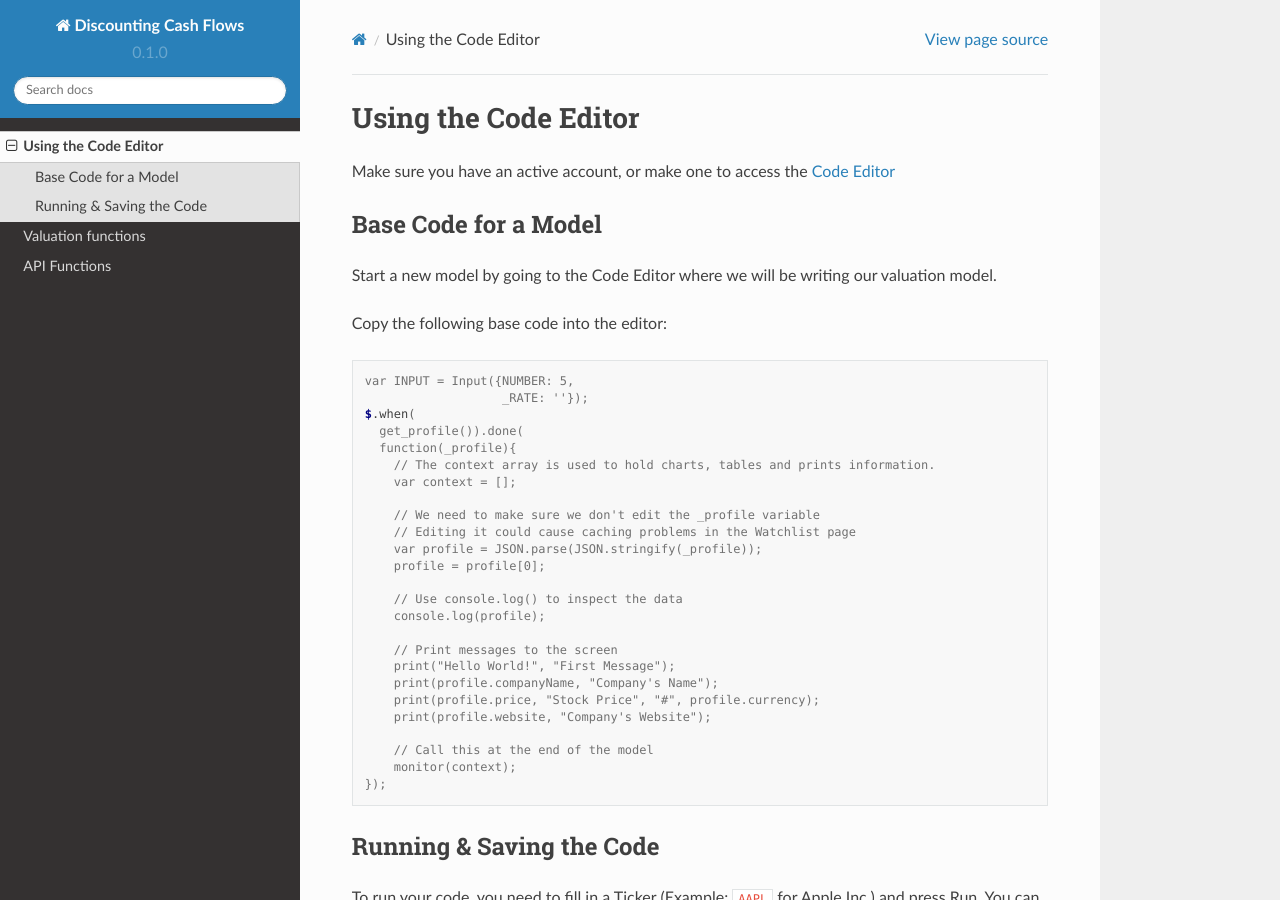
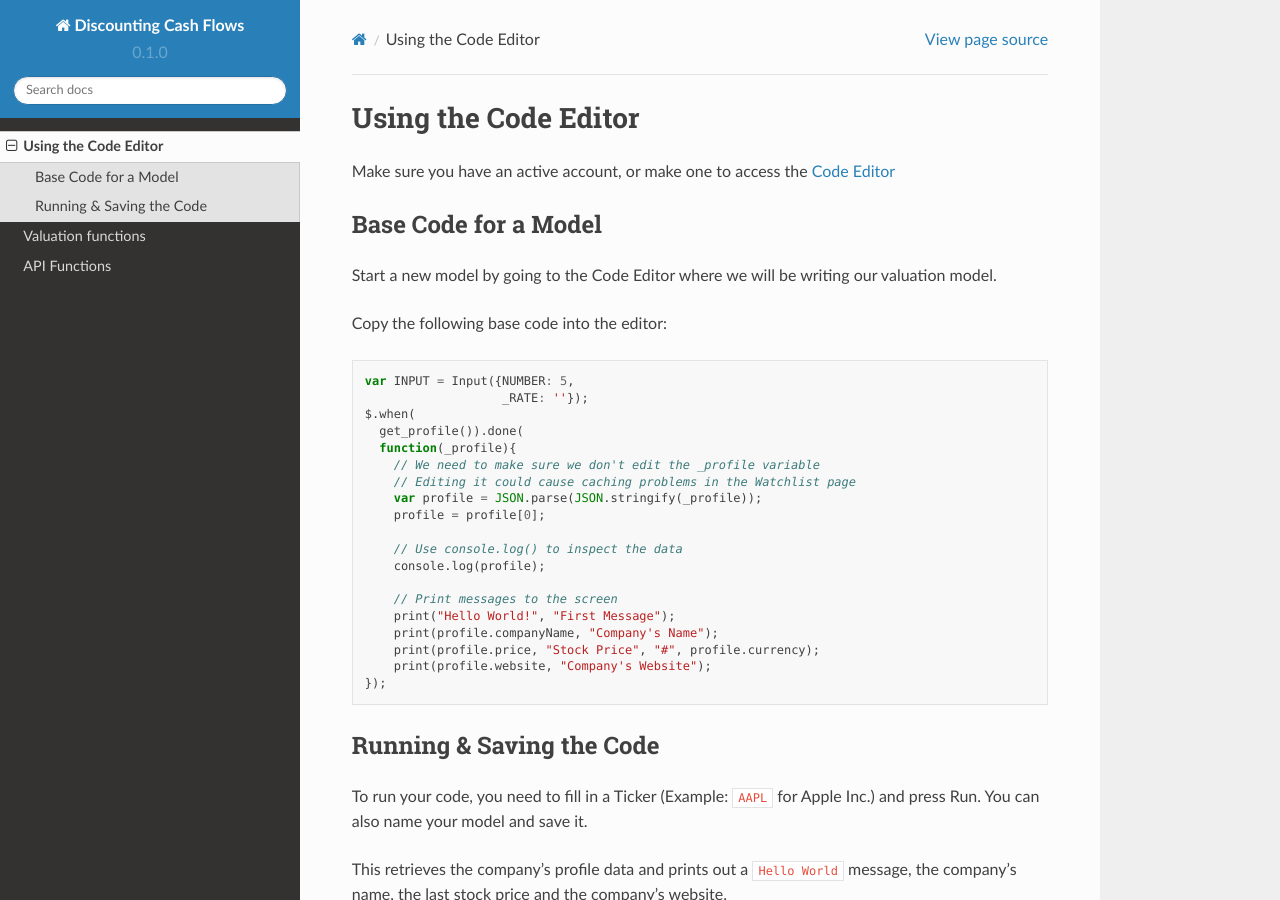
Before and after one commit to DiscountingCashFlows/readthedocs, a Sphinx documentation site: the page built from docs/source/usage.rst, in a window 1280 px wide and 900 px high. Built offline with Sphinx 7.4.7 and the Read the Docs theme 2.0.0, drawn with Linux system fonts in a browser that asks for light colours.

Commit message:
Update usage.rst

```diff
--- a/docs/source/usage.rst
+++ b/docs/source/usage.rst
@@ -12,16 +12,13 @@ Start a new model by going to the Code Editor where we will be writing our valua
 
 Copy the following base code into the editor:
 
-.. code-block:: console
+.. code-block:: javascript
 
   var INPUT = Input({NUMBER: 5,
                      _RATE: ''});
   $.when(
     get_profile()).done(
     function(_profile){
-      // The context array is used to hold charts, tables and prints information.
-      var context = [];
-
       // We need to make sure we don't edit the _profile variable
       // Editing it could cause caching problems in the Watchlist page
       var profile = JSON.parse(JSON.stringify(_profile));
@@ -35,9 +32,6 @@ Copy the following base code into the editor:
       print(profile.companyName, "Company's Name");
       print(profile.price, "Stock Price", "#", profile.currency);
       print(profile.website, "Company's Website");
-
-      // Call this at the end of the model
-      monitor(context);
   });
 
 Running & Saving the Code
```
